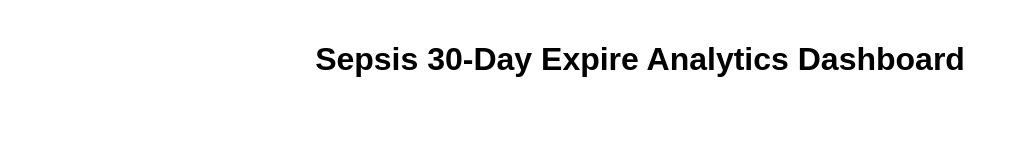
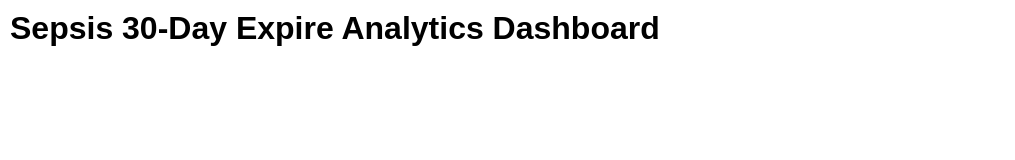
Before and after one commit to EricRod12/EricRod12.github.io, a plain HTML site: page index.html in a window 1280 px wide. Shown: the whole page, without its empty margins (0-1015 px from the left). Drawn offline with Linux system fonts and the light colour scheme.

Commit message:
Update index.html

```diff
--- a/index.html
+++ b/index.html
@@ -5,20 +5,20 @@
     <meta name="viewport" content="width=device-width, initial-scale=1.0">
     <title>Your Portfolio - Sepsis Dashboard</title>
     <style>
-        body {
-            font-family: Arial, sans-serif;
+        body, html {
+            height: 100%;
             margin: 0;
             padding: 0;
-            text-align: center;
-            /* Allow scrolling */
-            overflow: auto;
+            font-family: Arial, sans-serif;
+            overflow: hidden; /* Prevent scrolling */
         }
         h1 {
-            padding: 20px;
+            padding: 10px;
+            margin: 0;
         }
         .dashboard-container {
             width: 100vw; /* Full width of the viewport */
-            height: 100vh; /* Full height of the viewport */
+            height: calc(100vh - 40px); /* Full height of the viewport minus space for the heading */
             margin: 0 auto;
             display: flex;
             justify-content: center;
@@ -30,13 +30,13 @@
     <h1>Sepsis 30-Day Expire Analytics Dashboard</h1>
     <div class='dashboard-container'>
         <!-- Tableau Embed Code -->
-        <div class='tableauPlaceholder' id='viz1728952742039' style='position: relative; width: 100%; height: auto;'>
+        <div class='tableauPlaceholder' id='viz1728952742039' style='width: 100%; height: 100%;'>
             <noscript>
                 <a href='#'>
                     <img alt='Sepsis 30Day Expire Analytics' src='https://public.tableau.com/static/images/he/healthcare_ds_project_eda/Sepsis30DayExpireAnalytics/1_rss.png' style='border: none' />
                 </a>
             </noscript>
-            <object class='tableauViz' style='display:none; width: 100%; height: auto;'>
+            <object class='tableauViz' style='display:none; width: 100%; height: 100%;'>
                 <param name='host_url' value='https%3A%2F%2Fpublic.tableau.com%2F' />
                 <param name='embed_code_version' value='3' />
                 <param name='site_root' value='' />
@@ -57,8 +57,8 @@
     <script type='text/javascript'>
         var divElement = document.getElementById('viz1728952742039');
         var vizElement = divElement.getElementsByTagName('object')[0];
-        vizElement.style.width = '100vw'; /* Full width of the viewport */
-        vizElement.style.height = 'auto'; /* Height adjusts automatically based on content */
+        vizElement.style.width = '100%';
+        vizElement.style.height = '100%';
         var scriptElement = document.createElement('script');
         scriptElement.src = 'https://public.tableau.com/javascripts/api/viz_v1.js';
         vizElement.parentNode.insertBefore(scriptElement, vizElement);
```
